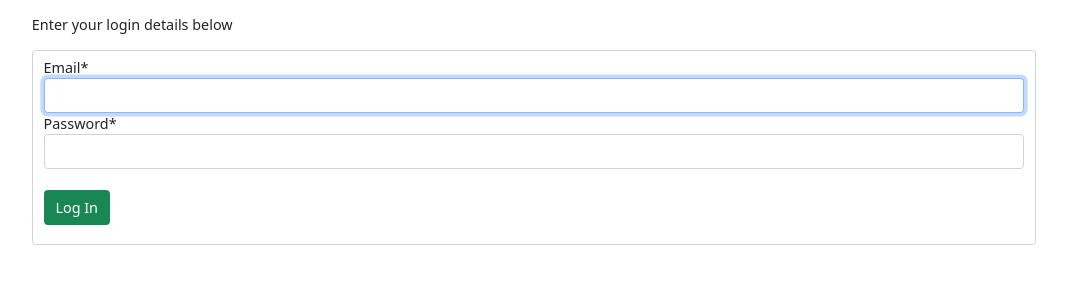
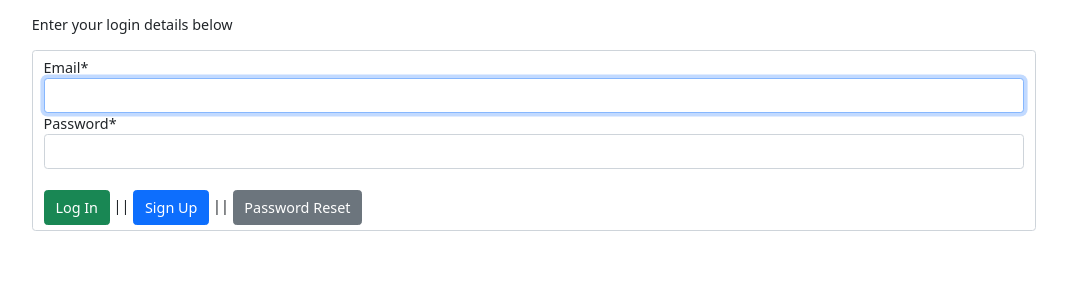
Before and after one commit to claraborlu/file-server, a Django app: page /accounts/login/ in a window 1280 px wide. Shown: the part 66-366 px from the top of the page, without its empty margins (106-1173 px from the left). Run offline with Django 4.2, Linux system fonts and the light colour scheme; some libraries are stand-ins or nearby versions.

```diff
--- a/templates/accounts/login.html
+++ b/templates/accounts/login.html
@@ -10,7 +10,9 @@
             {% csrf_token %}
             {{ form|crispy}}
             <br>
-            <p><input type="submit" value="Log In" class="btn btn-success ml-2" type="submit"></p>
+            <input type="submit" value="Log In" class="btn btn-success ml-2" type="submit"> ||
+            <a href="{% url 'accounts:signup' %}" class="btn btn-primary ml-2">Sign Up</a> ||
+            <a href="{% url 'password_reset' %}" class="btn btn-secondary ml-2">Password Reset</a>
         </form>
     </div>
 {% endblock content %}
--- a/templates/accounts/signup.html
+++ b/templates/accounts/signup.html
@@ -7,6 +7,7 @@
         {% csrf_token %}
         {{ form|crispy }}
         <br>
-        <button type="submit" class="btn btn-success ml-2" type="submit">Sign Up</button>
+        <button type="submit" class="btn btn-primary ml-2" type="submit">Sign Up</button> ||
+        <a href="{% url 'accounts:login' %}" class="btn btn-success ml-2">Log In</a>
     </form>
 {% endblock content %}
```
